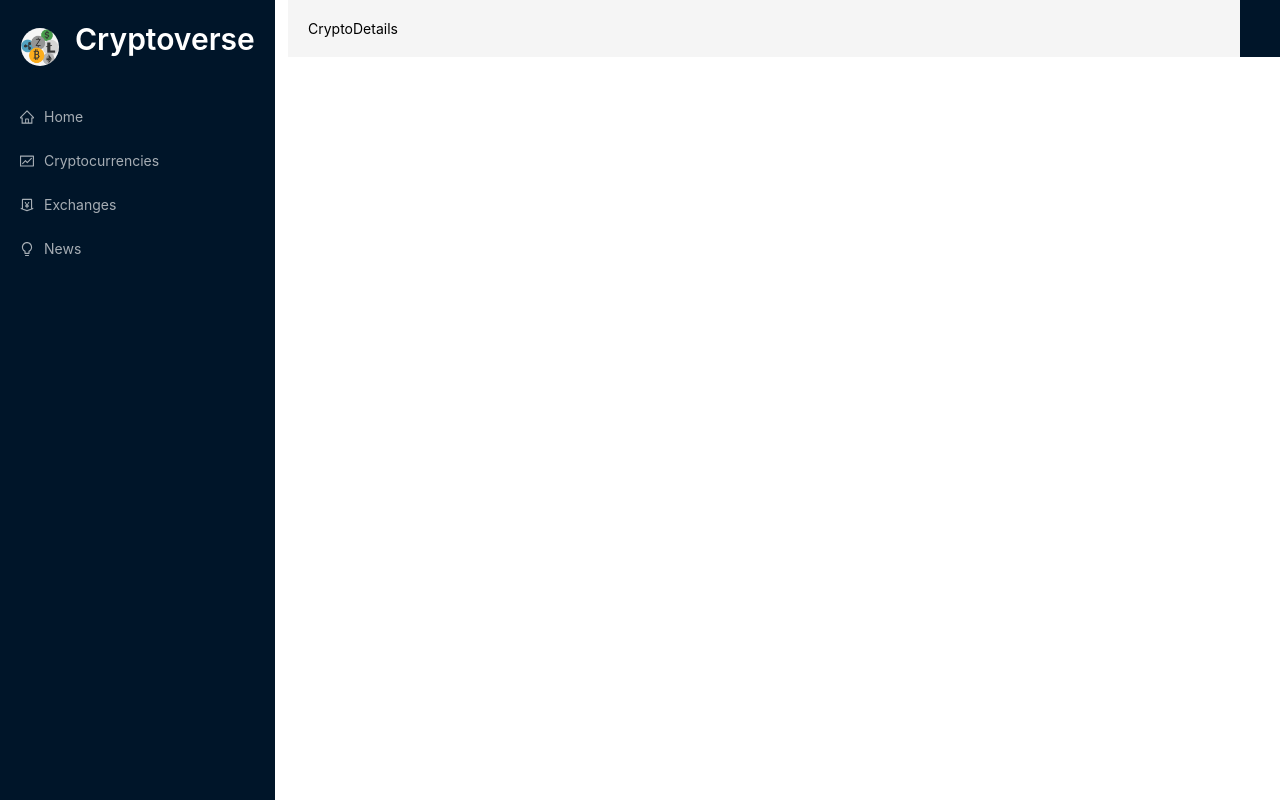
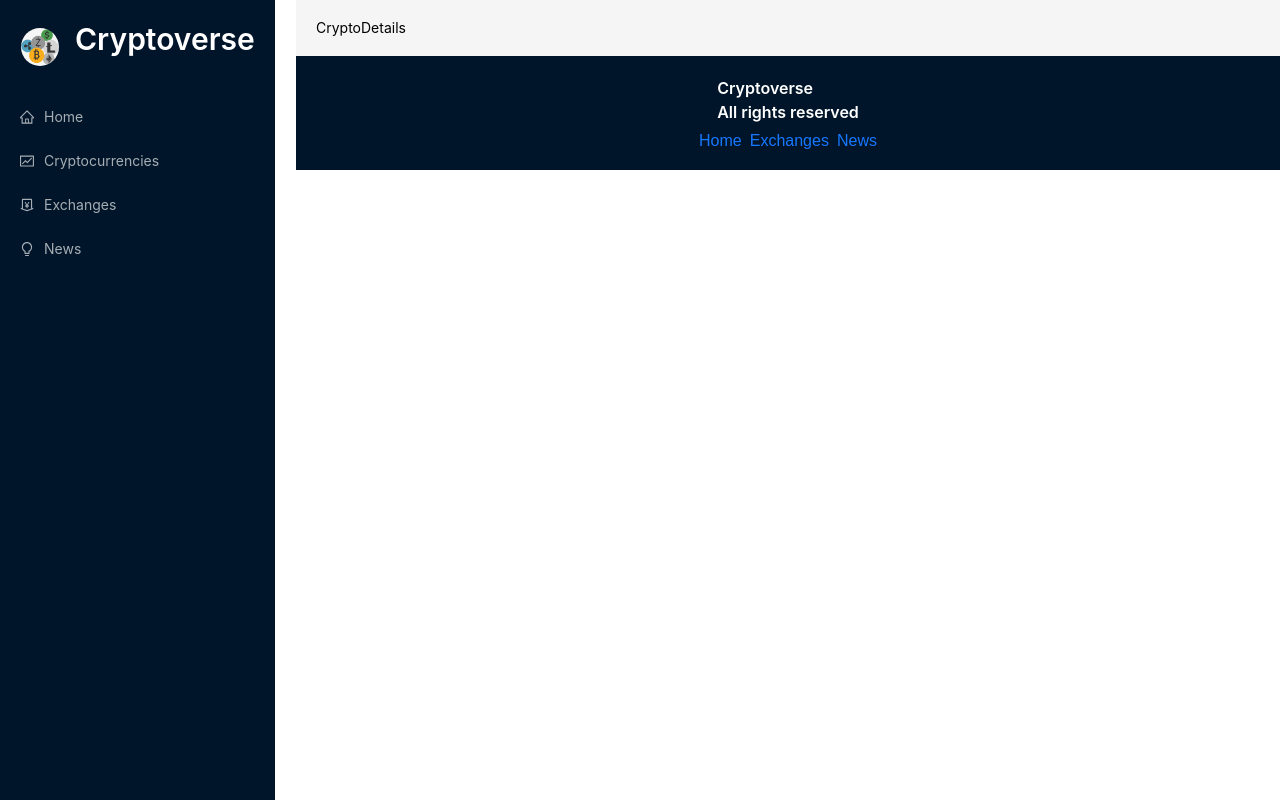
Before and after one commit to Efoneli/crypto-app, a React (Create React App) app: page /crypto/1 in a window 1280 px wide. Built offline with nearby package versions, Linux system fonts and the light colour scheme.

Commit message:
footer, layout

```diff
--- a/src/App.js
+++ b/src/App.js
@@ -1,9 +1,16 @@
 import React from "react";
-import { Switch, Route, Link } from 'react-router-dom';
-import { Layout, Typography, Space } from 'antd';
+import { Switch, Route, Link, Routes } from "react-router-dom";
+import { Layout, Typography, Space } from "antd";
 
-import { Navbar, Exchanges, Homepage, Cryptocurrencies, CryptoDetails, News } from './components'
-import './App.css'
+import {
+  Navbar,
+  Exchanges,
+  Homepage,
+  Cryptocurrencies,
+  CryptoDetails,
+  News,
+} from "./components";
+import "./App.css";
 
 function App() {
   return (
@@ -14,28 +21,29 @@ function App() {
       <div className="main">
         <Layout>
           <div className="routes">
-            <Switch>
-              <Route exact path="/">
-                <Homepage />
-              </Route>
-            <Route exact path="/exchanges">
-                <Exchanges />
-              </Route>
-              <Route exact path="/cryptocurrencies">
-                <Cryptocurrencies />
-              </Route>
-              <Route exact path="/crypto/:coinId">
-                <CryptoDetails />
-              </Route>
-              <Route exact path="/news">
-                <News />
-              </Route>
-              </Switch>
+            <Routes>
+              <Route exact path="/" element={<Homepage />} />
+              <Route path="/exchanges" element={<Exchanges />} />
+
+              <Route path="/cryptocurrencies" element={<Cryptocurrencies />} />
+
+              <Route path="/crypto/:coinId" element={<CryptoDetails />} />
+
+              <Route path="/news" element={<News />} />
+            </Routes>
           </div>
         </Layout>
-      </div>
-      <div className="footer">
-
+        <div className="footer">
+          <Typography.Title level={5} style={{ color: "white" }}>
+            Cryptoverse <br />
+            All rights reserved
+          </Typography.Title>
+          <Space>
+            <Link to="/">Home</Link>
+            <Link to="/exchanges">Exchanges</Link>
+            <Link to="/news">News</Link>
+          </Space>
+        </div>
       </div>
     </div>
   );
--- a/src/index.js
+++ b/src/index.js
@@ -2,6 +2,8 @@ import React from 'react';
 import ReactDOM from 'react-dom';
 import App from './App';
 import { BrowserRouter as Router } from 'react-router-dom';
+
+import 'antd/dist/reset.css';
 
 ReactDOM.render(
 <Router>
```
